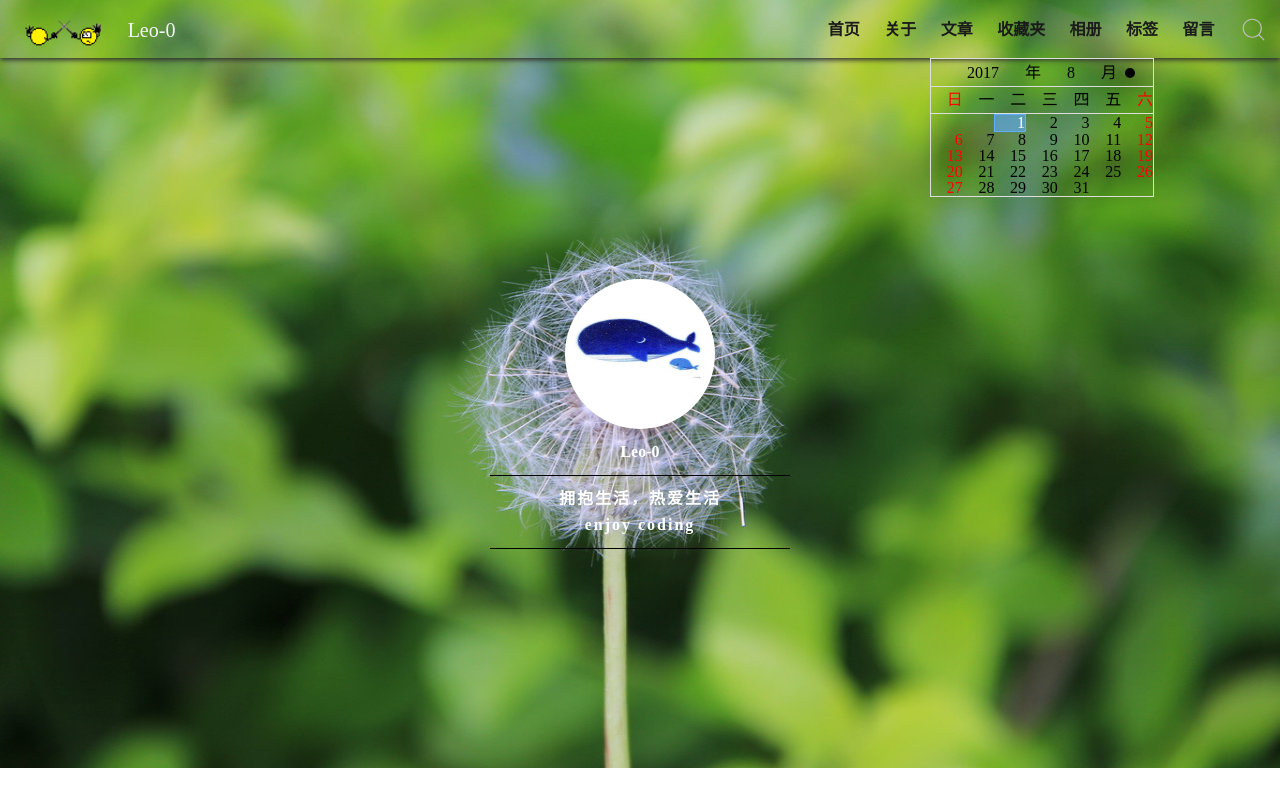
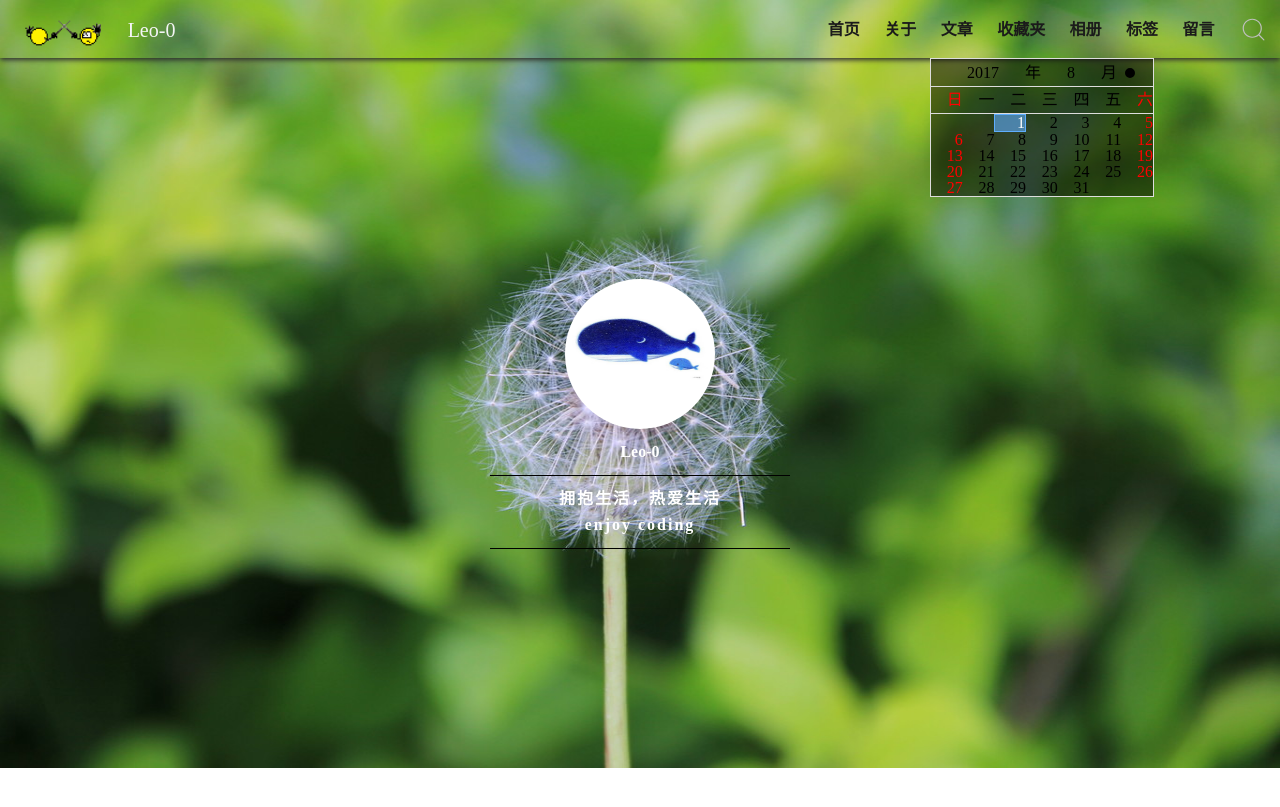
Before and after one commit to Leo-0/Leo-0.github.io, a Jekyll site: the page built from index.html, in a window 1280 px wide. Shown: the top 807 px of the page. Built offline with Jekyll 4.4.1, drawn with Linux system fonts in a browser that asks for light colours.

Commit message:
添加日历背景色

```diff
--- a/assets/css/calendar.css
+++ b/assets/css/calendar.css
@@ -7,6 +7,7 @@
 	-moz-user-select: none;
 	-ms-user-select: none;
 	user-select: none;
+	background-color: rgba(0,0,0,.5);
 }
 .calendar>.calheader,
 .calendar>.calheader>.ym,
```
